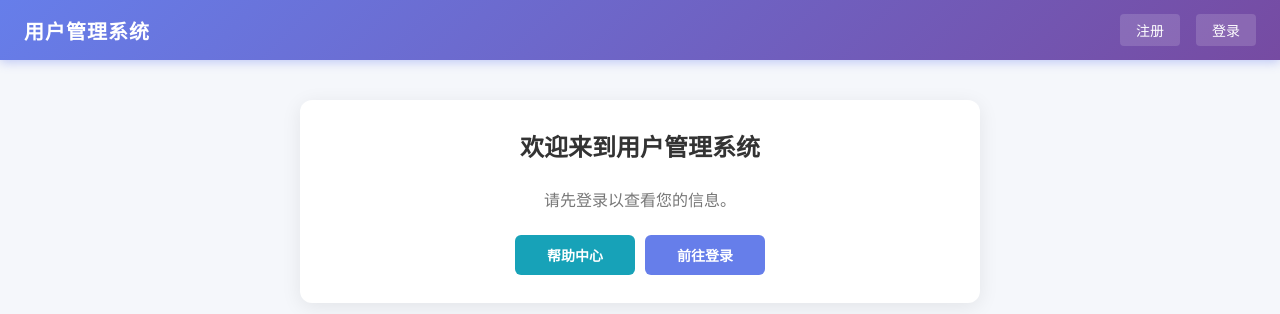
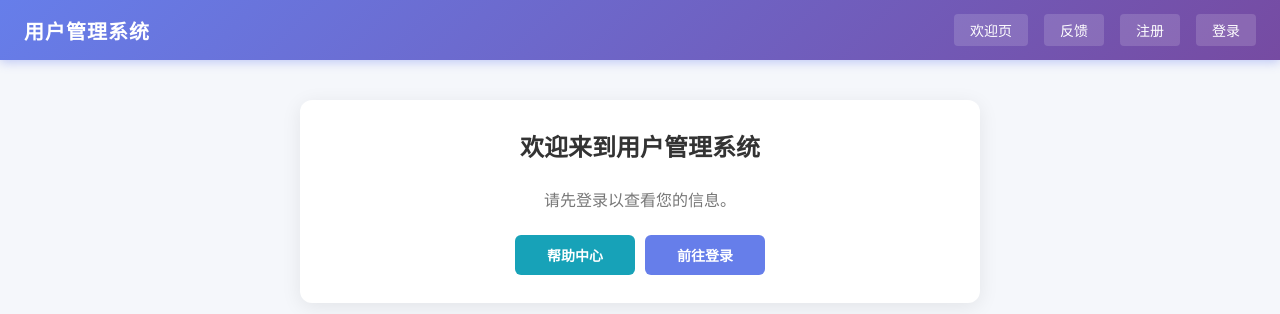
Before and after one commit to Erebus-yuyuan/-, a Flask app: page / in a window 1280 px wide. Shown: the top 314 px of the page. Run offline with Flask 3, Linux system fonts and the light colour scheme.

Commit message:
SSTI漏洞修复：新增欢迎页/反馈功能，修复render_template_string SSTI注入
- 新增 /welcome 路由（GET），使用 render_template_string 渲染欢迎页面
- 新增 /feedback 路由（GET/POST），支持用户提交反馈
- 模板导航栏新增 欢迎页 和 反馈 链接
- 修复 SSTI 漏洞：将 render_template_string 中用户输入的
  f-string 拼接方式改为模板变量传递方式，防止 Jinja2
  模板注入攻击（如 {{config}} 泄露敏感信息）
- 新增 day8-ssti漏洞修复报告.docx 安全修复文档

Co-Authored-By: Claude <noreply@anthropic.com

```diff
--- a/app.py
+++ b/app.py
@@ -7,7 +7,7 @@ import sqlite3
 import secrets
 from functools import wraps
 from urllib.parse import unquote
-from flask import Flask, render_template, request, redirect, session, send_from_directory, abort
+from flask import Flask, render_template, render_template_string, request, redirect, session, send_from_directory, abort
 import bleach
 
 
@@ -564,6 +564,138 @@ def logout():
     return redirect("/")
 
 
+@app.route("/welcome")
+def welcome():
+    """欢迎页路由 - 使用render_template_string以拼接方式渲染"""
+    name = request.args.get("name", "")
+    if not name:
+        name = "亲爱的用户"
+    return render_template_string("""
+<!DOCTYPE html>
+<html lang="zh-CN">
+<head>
+    <meta charset="UTF-8">
+    <meta name="viewport" content="width=device-width, initial-scale=1.0">
+    <title>欢迎页</title>
+    <link rel="stylesheet" href="/static/css/style.css">
+</head>
+<body>
+    <nav class="navbar">
+        <div class="nav-brand">用户管理系统</div>
+        <div class="nav-menu">
+            <a href="/" class="nav-link">首页</a>
+            <a href="/welcome" class="nav-link">欢迎页</a>
+            <a href="/feedback" class="nav-link">反馈</a>
+            {% if session.get('username') %}
+                <span class="nav-welcome">欢迎，{{ session['username'] }}</span>
+                <a href="/logout" class="nav-link">退出</a>
+            {% else %}
+                <a href="/login" class="nav-link">登录</a>
+            {% endif %}
+        </div>
+    </nav>
+    <main class="container">
+        <div class="card">
+            <h1>欢迎你，{{ name }}！</h1>
+        </div>
+    </main>
+</body>
+</html>
+""", name=name)
+
+
+@app.route("/feedback", methods=["GET", "POST"])
+def feedback():
+    """反馈路由 - GET显示表单，POST使用render_template_string以拼接方式渲染结果"""
+    if request.method == "POST":
+        name = request.form.get("name", "")
+        message = request.form.get("message", "")
+        if not name:
+            name = "匿名用户"
+        if not message:
+            message = "（无留言内容）"
+        return render_template_string("""
+<!DOCTYPE html>
+<html lang="zh-CN">
+<head>
+    <meta charset="UTF-8">
+    <meta name="viewport" content="width=device-width, initial-scale=1.0">
+    <title>反馈结果</title>
+    <link rel="stylesheet" href="/static/css/style.css">
+</head>
+<body>
+    <nav class="navbar">
+        <div class="nav-brand">用户管理系统</div>
+        <div class="nav-menu">
+            <a href="/" class="nav-link">首页</a>
+            <a href="/welcome" class="nav-link">欢迎页</a>
+            <a href="/feedback" class="nav-link">反馈</a>
+            {% if session.get('username') %}
+                <span class="nav-welcome">欢迎，{{ session['username'] }}</span>
+                <a href="/logout" class="nav-link">退出</a>
+            {% else %}
+                <a href="/login" class="nav-link">登录</a>
+            {% endif %}
+        </div>
+    </nav>
+    <main class="container">
+        <div class="card">
+            <h2>{{ name }} 的反馈：</h2>
+            <p>{{ message }}</p>
+            <div class="action-bar">
+                <a href="/feedback" class="btn btn-primary">继续反馈</a>
+            </div>
+        </div>
+    </main>
+</body>
+</html>
+""", name=name, message=message)
+
+    return render_template_string("""
+<!DOCTYPE html>
+<html lang="zh-CN">
+<head>
+    <meta charset="UTF-8">
+    <meta name="viewport" content="width=device-width, initial-scale=1.0">
+    <title>反馈</title>
+    <link rel="stylesheet" href="/static/css/style.css">
+</head>
+<body>
+    <nav class="navbar">
+        <div class="nav-brand">用户管理系统</div>
+        <div class="nav-menu">
+            <a href="/" class="nav-link">首页</a>
+            <a href="/welcome" class="nav-link">欢迎页</a>
+            <a href="/feedback" class="nav-link">反馈</a>
+            {% if session.get('username') %}
+                <span class="nav-welcome">欢迎，{{ session['username'] }}</span>
+                <a href="/logout" class="nav-link">退出</a>
+            {% else %}
+                <a href="/login" class="nav-link">登录</a>
+            {% endif %}
+        </div>
+    </nav>
+    <main class="container">
+        <div class="card">
+            <h2 class="card-title">用户反馈</h2>
+            <form method="POST" action="/feedback" class="login-form">
+                <div class="form-group">
+                    <label for="name">姓名</label>
+                    <input type="text" id="name" name="name" class="form-input" placeholder="请输入您的姓名">
+                </div>
+                <div class="form-group">
+                    <label for="message">留言</label>
+                    <textarea id="message" name="message" class="form-input" rows="5" placeholder="请输入您的留言内容"></textarea>
+                </div>
+                <button type="submit" class="btn btn-primary">提交反馈</button>
+            </form>
+        </div>
+    </main>
+</body>
+</html>
+""")
+
+
 @app.route("/register", methods=["GET", "POST"])
 def register():
     """新用户注册（使用参数化查询防止 SQL 注入）"""
--- a/templates/base.html
+++ b/templates/base.html
@@ -11,6 +11,8 @@
     <nav class="navbar">
         <div class="nav-brand">用户管理系统</div>
         <div class="nav-menu">
+            <a href="/welcome" class="nav-link">欢迎页</a>
+            <a href="/feedback" class="nav-link">反馈</a>
             {% if session.get('username') %}
                 {% set avatar_url = session.get('avatar_url') %}
                 {% if avatar_url %}
```
Also changed, not shown: 1 other file.
